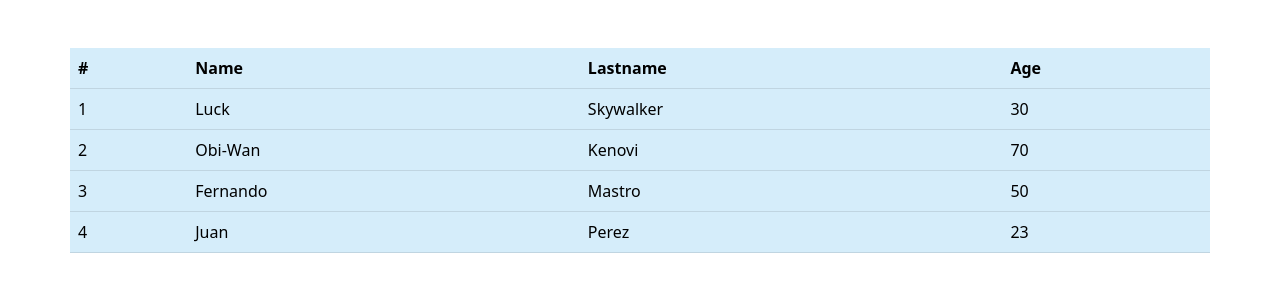
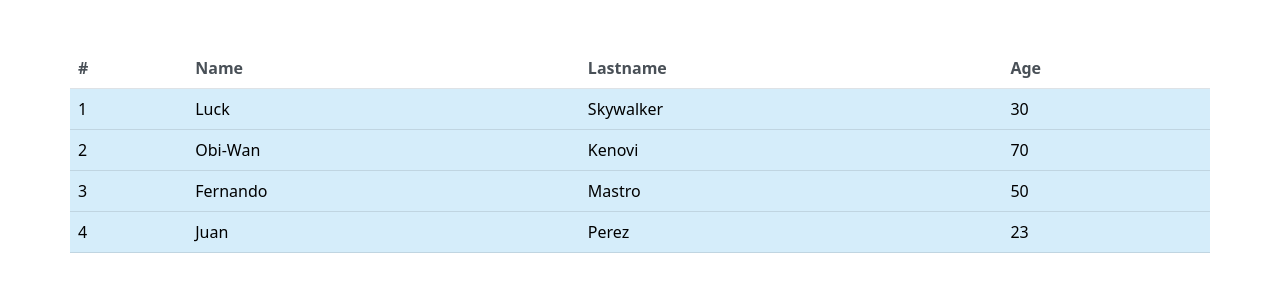
Before and after one commit to femastro/SortTable_angular, an Angular app: page / in a window 1280 px wide. Shown: the top 300 px of the page. Built offline with nearby package versions, Linux system fonts and the light colour scheme.

Commit message:
Se agrego css

```diff
--- a/src/app/app.component.html
+++ b/src/app/app.component.html
@@ -1,6 +1,6 @@
 <div class="container">
   <div class="row mt-5">
-    <table id="table" class="table table-primary">
+    <table id="table" class="table table-hover">
       <thead>
         <tr>
           <th scope="col" (click)="sorTable(0,'str')">#</th>
@@ -9,7 +9,7 @@
           <th scope="col" (click)="sorTable(3,'str')">Age</th>
         </tr>
       </thead>
-      <tbody>
+      <tbody class="table-primary">
         <tr>
           <td>1</td>
           <td>Luck</td>
```
